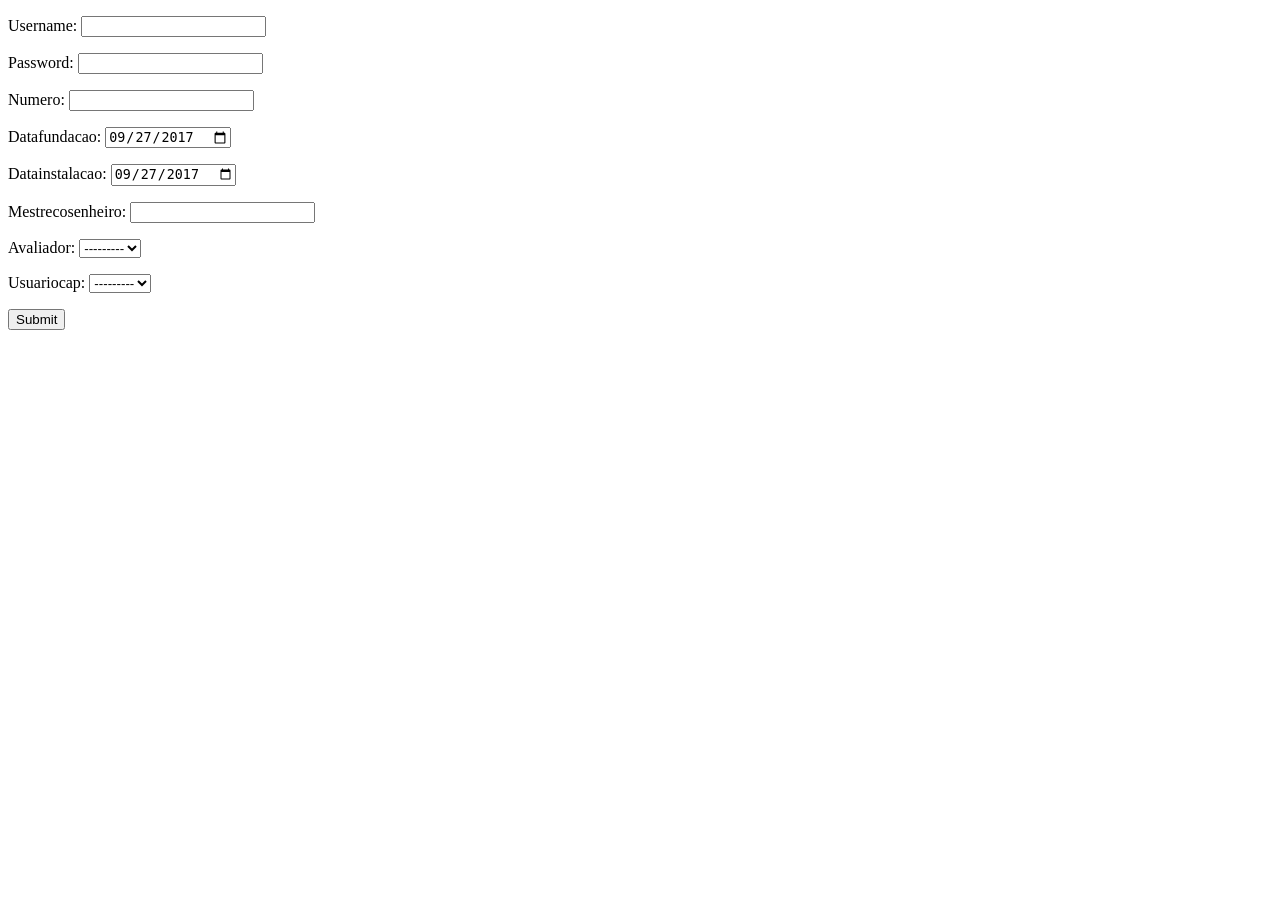
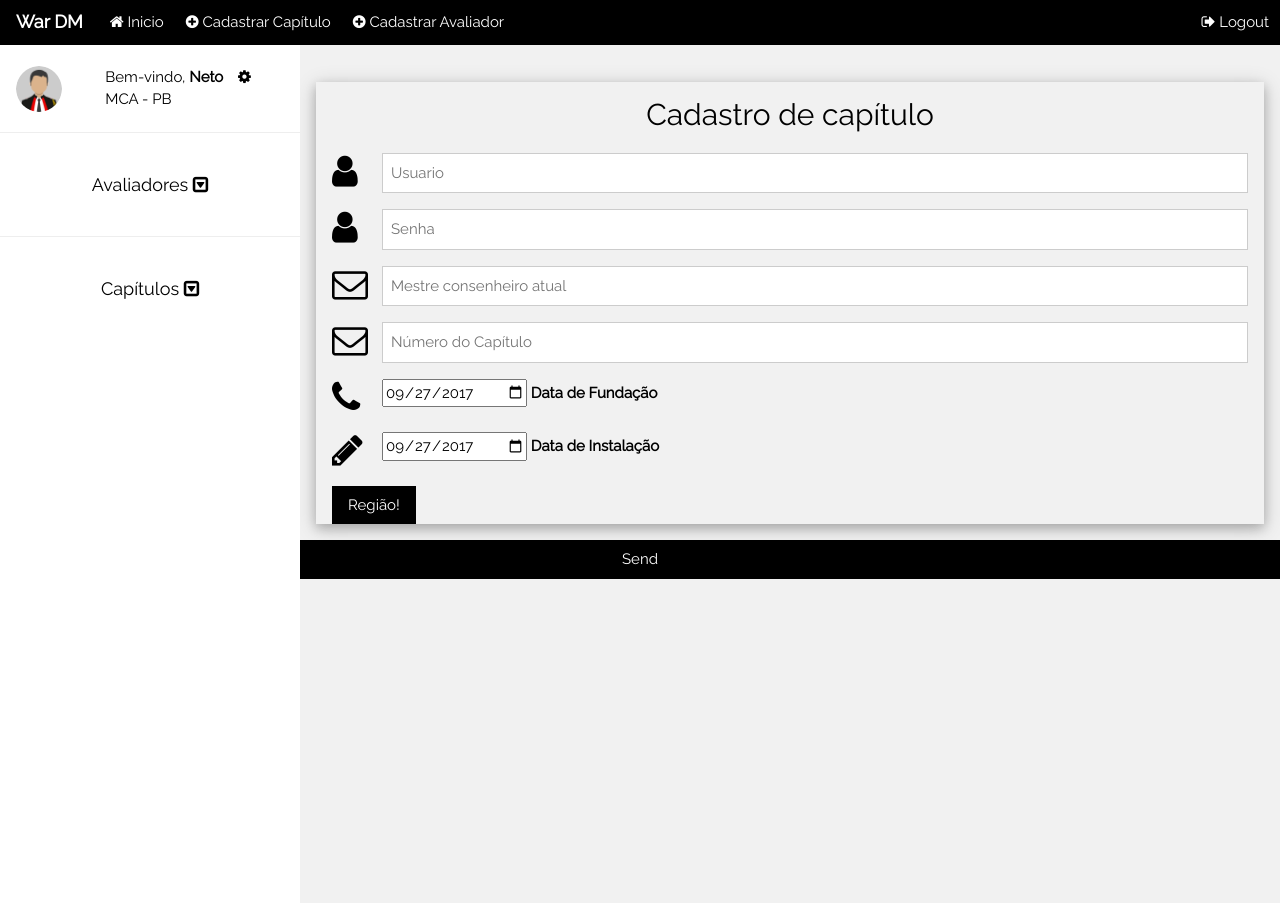
Before and after one commit to Nelho/war_dm, a Django app: a page that uses templates/capitulo/cadastroCapitulo.html in a window 1280 px wide. Run offline with Django 3.2, Linux system fonts and the light colour scheme; data that the repository does not hold is empty.

Commit message:
Cadastro de capíto em 80%

```diff
--- a/capitulo/forms.py
+++ b/capitulo/forms.py
@@ -3,14 +3,32 @@ from django import forms
 from login.models import Usuario, UsuarioCapitulo
 
 class CapituloUserForm(forms.Form):
-    class Meta:
-        model = UsuarioCapitulo
+    REGIONS_CHOICES = (
+        ("R1", "1º Região"),
+        ("R2", "2º Região"),
+        ("R3", "3º Região"),
+        ("R4", "4º Região"),
+        ("R5", "5º Região"),
+        ("R6", "6º Região"),
+        ("R7", "7º Região"),
+    )
+    username = forms.CharField(label="username", widget=forms.TextInput(
+        attrs={"class":"w3-input w3-border", "type":"text", "placeholder" : "Usuario"}))
 
-    username = forms.CharField(max_length=25)
-    password = forms.CharField(max_length=24)
-    numero = forms.IntegerField()
-    dataFundacao = forms.DateField(initial=datetime.date.today, widget=forms.TextInput(attrs={"type": "date"}))
+    password = forms.CharField(label="password", widget=forms.TextInput(
+        attrs={"class":"w3-input w3-border", "type":"password", "placeholder" : "Senha"}))
+
+    mestreCosenheiro = forms.CharField(label="mestreConsenheiro", widget=forms.TextInput(
+        attrs={"class":"w3-input w3-border", "type":"text", "placeholder" : "Mestre consenheiro atual"}))
+
+    ##regiao = forms.ChoiceField(label="região", choices=(REGIONS_CHOICES), widget=forms.ChoiceField(
+      ##  setattr({"id=":"Demo", "class":"w3-dropdown-content w3-bar-block w3-animate-zoom"})))
+
+    numero = forms.IntegerField(label="numero", widget=forms.TextInput(
+        attrs={"class":"w3-input w3-border", "type":"number", "placeholder" : "Número do Capítulo"}))
+
+    dataFundacao = forms.DateField(initial=datetime.date.today, widget=forms.TextInput(
+        attrs={"type": "date"}))
     dataInstalacao = forms.DateField(initial=datetime.date.today, widget=forms.TextInput(attrs={"type": "date"}))
-    mestreCosenheiro = forms.CharField(max_length=60)
+
     avaliador = forms.ModelChoiceField(queryset = Usuario.objects.filter(tipoUsuario="AVA"))
-    usuarioCap = forms.ModelChoiceField(queryset = Usuario.objects.filter(tipoUsuario="CAP"))
--- a/capitulo/views.py
+++ b/capitulo/views.py
@@ -7,17 +7,24 @@ def cadastrarCapitulo(request):
     if(request.method == 'POST'):
         form = CapituloUserForm(request.POST)
         if form.is_valid():
+            username = form.cleaned_data['username']
+            password = form.cleaned_data['password']
+            user = User(username=username, password=password)
+            user.save()
+
+            regiao = form.cleaned_data['regiao']
+            usuario = Usuario(user=user, regiao=regiao, tipoUsuario='CAP')
+            usuario.save()
+
             avaliador = form.cleaned_data['avaliador']
-            userCapitulo = form.cleaned_data['usuarioCap']
             dataFundacao = form.cleaned_data['dataFundacao']
             dataInstacao = form.cleaned_data['dataInstalacao']
             mestreConsenheiro = form.cleaned_data['mestreCosenheiro']
             numero = form.cleaned_data['numero']
-
-            capitulo = UsuarioCapitulo(avaliador = avaliador, usuarioCap= userCapitulo, mestreConselheiro= mestreConsenheiro,
-                                       dataFundacao= dataFundacao, dataInstalacao= dataInstacao, numero= numero)
-            capitulo.save()
+            usuarioCap = UsuarioCapitulo(numero=numero, dataFundacao=dataFundacao, dataInstalacao=dataInstacao,
+                                         mestreConselheiro=mestreConsenheiro, avaliador=avaliador, usuarioCap=usuario)
+            usuarioCap.save()
         return HttpResponseRedirect('/admin')
     form = CapituloUserForm()
-    context_form_set = {"form" : form.as_p()}
-    return render(request, 'capitulo/cadastroCapitulo.html', context=context_form_set)
+    context = {"form" : form}
+    return render(request, 'capitulo/cadastroCapitulo.html', context=context)
--- a/templates/capitulo/cadastroCapitulo.html
+++ b/templates/capitulo/cadastroCapitulo.html
@@ -1,17 +1,86 @@
-<!DOCTYPE html>
-{% load staticfiles %}
-<html lang="en">
-<head>
-    <meta charset="UTF-8">
-    <title>Title</title>
-</head>
-<body>
-<form action="{% url 'cadastroCapitulo' %}" method="POST">
- {% csrf_token %}
-    {{ form }}
-    {{ formSet }}
- <input type="submit" value="Submit" />
- </form>
+{% extends 'base_gerente.html' %}
 
-</body>
-</html>
+{% block assets%}
+<script>
+function myFunction() {
+    var x = document.getElementById("Demo");
+    if (x.className.indexOf("w3-show") == -1) {
+        x.className += " w3-show";
+    } else {
+        x.className = x.className.replace(" w3-show", "");
+    }
+}
+</script>
+{% endblock%}
+
+{% block conteudo %}
+
+    <form action="{% url 'cadastroCapitulo' %}" method="POST" class="w3-container w3-card-4 w3-light-grey w3-text-black w3-margin">
+<h2 class="w3-center">Cadastro de capítulo</h2>
+
+<div class="w3-row w3-section">
+  <div class="w3-col" style="width:50px"><i class="w3-xxlarge fa fa-user"></i></div>
+    <div class="w3-rest">
+      {{form.username}}
+    </div>
+</div>
+
+<div class="w3-row w3-section">
+  <div class="w3-col" style="width:50px"><i class="w3-xxlarge fa fa-user"></i></div>
+    <div class="w3-rest">
+        {{ form.password }}
+    </div>
+</div>
+
+<div class="w3-row w3-section">
+  <div class="w3-col" style="width:50px"><i class="w3-xxlarge fa fa-envelope-o"></i></div>
+    <div class="w3-rest">
+        {{ form.mestreCosenheiro }}
+    </div>
+</div>
+
+<div class="w3-row w3-section">
+  <div class="w3-col" style="width:50px"><i class="w3-xxlarge fa fa-envelope-o"></i></div>
+    <div class="w3-rest">
+        {{ form.numero }}
+    </div>
+</div>
+
+
+
+
+<div class="w3-row w3-section">
+  <div class="w3-col" style="width:50px"><i class="w3-xxlarge fa fa-phone"></i></div>
+    <div class="w3-rest">
+        {{ form.dataFundacao }} <b>Data de Fundação</b>
+    </div>
+</div>
+
+<div class="w3-row w3-section">
+  <div class="w3-col" style="width:50px"><i class="w3-xxlarge fa fa-pencil"></i></div>
+    <div class="w3-rest">
+        {{ form.dataInstalacao }} <b>Data de Instalação</b>
+    </div>
+</div>
+
+<div class="w3-dropdown-click">
+    <button onclick="myFunction()" class="w3-button w3-black"> Região! </button>
+    <div id="Demo" class="w3-dropdown-content w3-bar-block w3-border">
+      <a href="#" class="w3-bar-item w3-button">Link 1</a>
+      <a href="#" class="w3-bar-item w3-button">Link 2</a>
+      <a href="#" class="w3-bar-item w3-button">Link 3</a>
+    </div>
+  </div>
+</div>
+
+
+<button type="submit" class="w3-button w3-block w3-section w3-black w3-ripple w3-padding">Send</button>
+
+</form>
+
+    <form action="{% url 'cadastroCapitulo' %}" method="POST">
+    {% csrf_token %}
+
+    <input type="submit" value="Submit" />
+    </form>
+{% endblock %}
```
Also changed, not shown: media/fotos/Captura_de_tela_de_2017-09-21_21-53-26.png (added).
